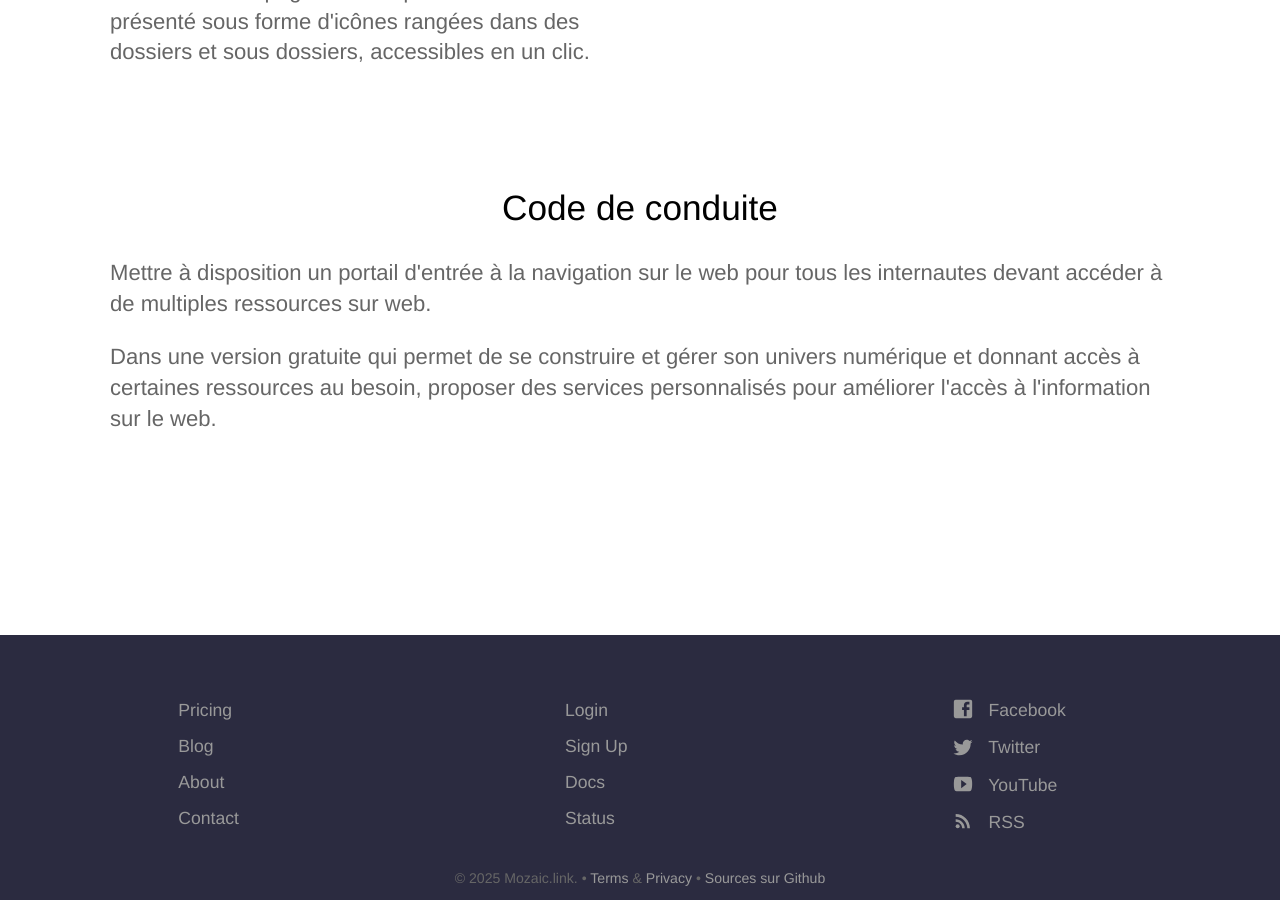
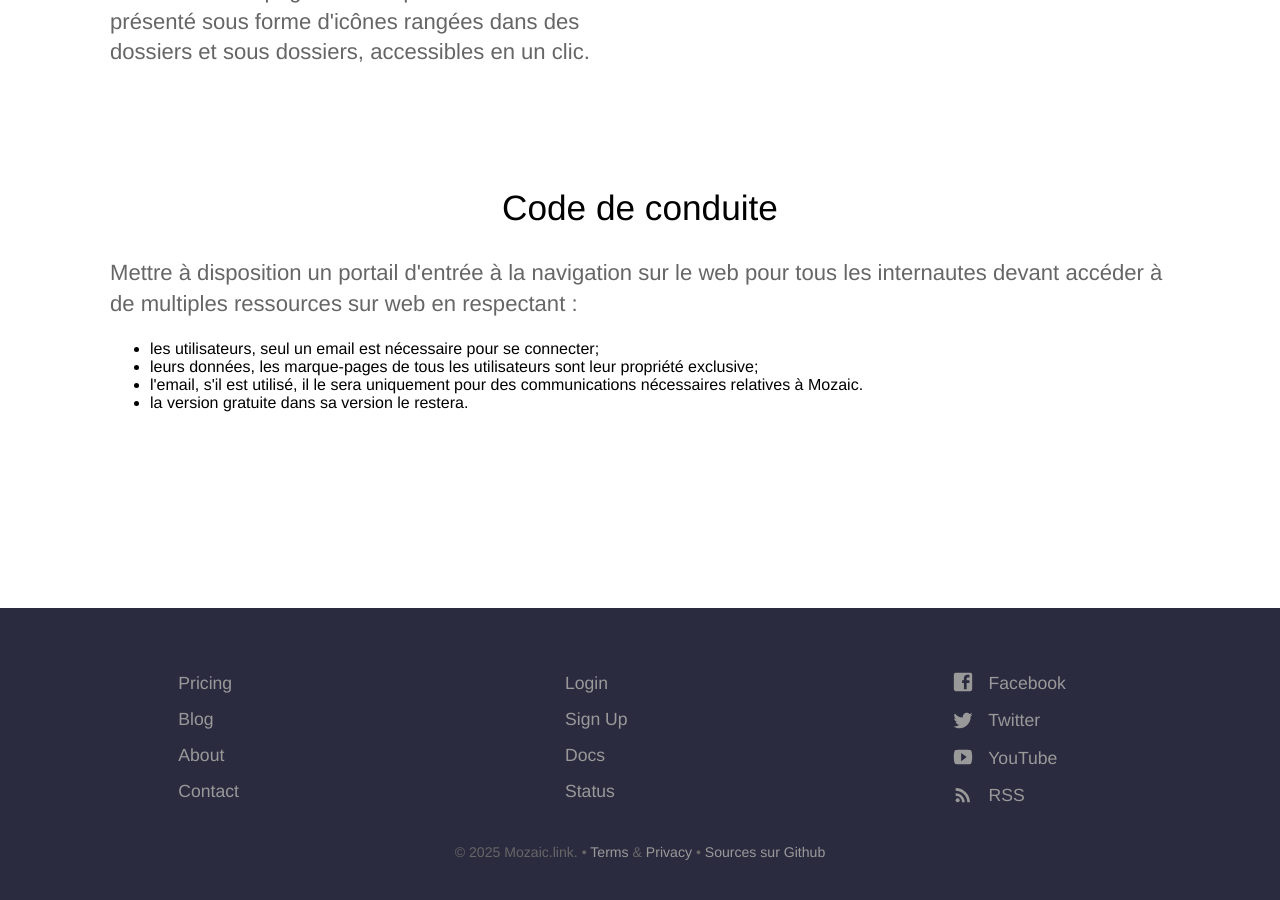
Before and after one commit to IamHenri/site-mozaic, a Jekyll site: the page built from about.html, in a window 1280 px wide and 900 px high, scrolled down 998 px. Built offline with Jekyll 4.4.1, drawn with Linux system fonts in a browser that asks for light colours.

Commit message:
Update about.html

```diff
--- a/about.html
+++ b/about.html
@@ -34,8 +34,13 @@ description: >-
 			<div class="text ">
 
 <h2>Code de conduite</h2>
-				<p>Mettre à disposition un portail d'entrée à la navigation sur le web pour tous les internautes devant accéder à de multiples ressources sur web.
-				</p><p>Dans une version gratuite qui permet de se construire et gérer son univers numérique et donnant accès à certaines ressources au besoin, proposer des services personnalisés pour améliorer l'accès à l'information sur le web.  </p>
+				<p>Mettre à disposition un portail d'entrée à la navigation sur le web pour tous les internautes devant accéder à de multiples ressources sur web en respectant :
+				<ul>
+				<li>les utilisateurs, seul un email est nécessaire pour se connecter;</li>
+				<li>leurs données, les marque-pages de tous les utilisateurs sont leur propriété exclusive;</li>
+				<li>l'email, s'il est utilisé, il le sera uniquement pour des communications nécessaires relatives à Mozaic.</li>
+				<li>la version gratuite dans sa version le restera.</li>
+				</ul>
 
 
 			</div>
```
